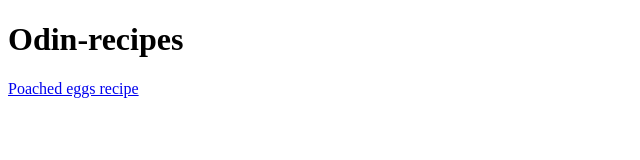
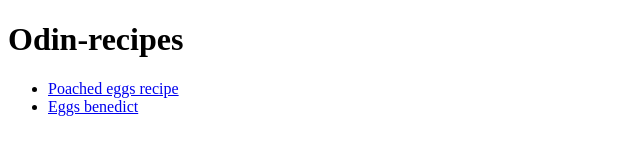
Before and after one commit to erzomi/odin-recipes, a plain HTML site: page index.html in a window 1280 px wide. Shown: the whole page, without its empty margins (0-640 px from the left). Drawn offline with Linux system fonts and the light colour scheme.

Commit message:
This commit fixes link errors and typos
On index.html the same link was used for different recipes
Unordered list added to index.html
Type errors fixed

```diff
--- a/index.html
+++ b/index.html
@@ -7,8 +7,10 @@
 
     <body>
         <h1>Odin-recipes</h1>
-        <a href="./recipes/poached_eggs.html" target="_blank" rel="noopener noreferrer">Poached eggs recipe</a>
-
+        <ul>
+        <li><a href="./recipes/poached_eggs.html" target="_blank" rel="noopener noreferrer">Poached eggs recipe</a></li>
+        <li><a href="./recipes/eggs_benedict.html" target="_blank" rel="noopener noreferrer">Eggs benedict</a></li>
+        </ul>
     </body>
 
 </html>
```
Also changed, not shown: recipes/eggs_benedict.html (+2 -2 lines).
